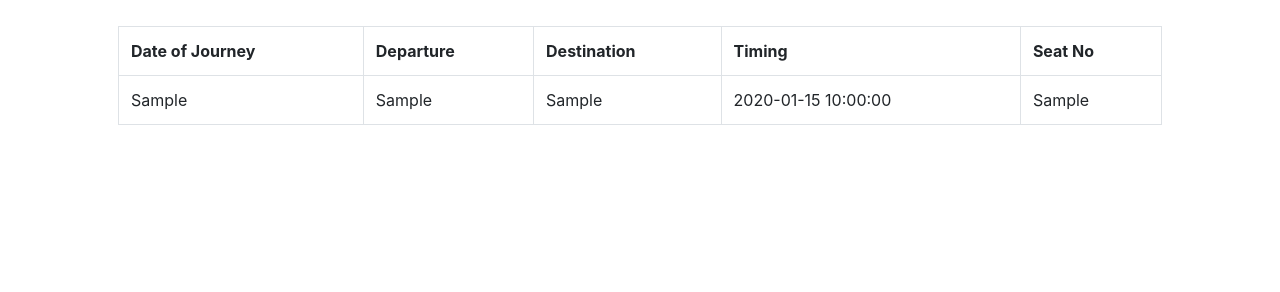
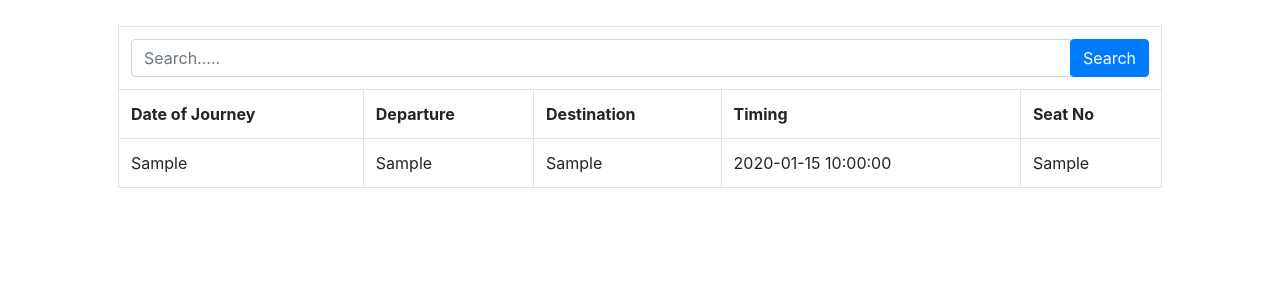
Before and after one commit to Namav404/TravelsToursManagementSystem, a PHP site: page /book_view.php in a window 1280 px wide. Shown: the part 80-372 px from the top of the page. Run offline with PHP 8.4, Linux system fonts and the light colour scheme; the visitor is signed in with stand-in values (Sample User, id 1); tables that the repository leaves empty or names only in its code hold one stand-in row (values such as "Sample post").

Commit message:
final changes

```diff
--- a/book.php
+++ b/book.php
@@ -35,7 +35,7 @@
                 </select>
             </div>
             <div class="form-group">
-                <label class="pl-3 pr-2">Destination</label>
+                <label class="pl-2 pr-1">Destination</label>
                 <select class="form-control" name="destination" required>
                     <option hidden></option>
                     <?php
@@ -58,7 +58,7 @@
                     ?>
                 </select>
             </div>
-            <input type="submit" class="btn btn-primary ml-5" value="Check">
+            <input type="submit" class="btn btn-primary ml-3" value="Check">
             <a href="cancel.php" class="ml-2 btn btn-danger">Cancel</a>
         </form>
     </div>
--- a/book_view.php
+++ b/book_view.php
@@ -1,13 +1,4 @@
-<?php
-require("session.php");
-
-if(isset($_GET['sno'])){
-    $sno=$_GET['sno'];
-    mysqli_query($db,"DELETE FROM seat WHERE sno='$sno'");
-    echo '<script>alert("Ticket was cancelled successfully!")</script>';
-}
-
-?>
+<?php require("session.php"); ?>
 <!DOCTYPE html>
 <html>
 
@@ -30,6 +21,19 @@ if(isset($_GET['sno'])){
         <h3 class="text-center">BOOKING DETAILS</h3>
         <table class="table table-bordered my-4">
             <tr>
+                <td colspan="5">
+                    <form method="POST">
+                        <div class="input-group">
+                            <input type="text" class="form-control" name="text" placeholder="Search.....">
+                            <div class="input-group-append">
+                                <span class="input-froup-text"><input type="submit" name="search"
+                                        class="btn btn-primary" value="Search"></span>
+                            </div>
+                        </div>
+                    </form>
+                </td>
+            </tr>
+            <tr>
                 <th>Date of Journey</th>
                 <th>Departure</th>
                 <th>Destination</th>
@@ -39,7 +43,15 @@ if(isset($_GET['sno'])){
             <?php
             $result = mysqli_query($db,"SELECT * FROM seat ORDER BY id DESC");
             if(mysqli_num_rows($result) == 0) {
-                echo '<tr><td colspan="6"><h5 class="error text-center">No Bookings Available!</h5></td></tr>';
+                echo '<tr><td colspan="5"><h5 class="error text-center">No Bookings Available!</h5></td></tr>';
+            } else {
+                if(isset($_POST['search'])) {
+                    $search = $_POST['text'];
+                    $query = "SELECT * FROM seat WHERE uname LIKE '%".$search."%' || sno LIKE '%".$search."%' || doj LIKE '%".$search."%'
+                    || dept LIKE '%".$search."%' || dest LIKE '%".$search."%' || time LIKE '%".$search."%'";
+                    $result = mysqli_query($db, $query);
+                    if(mysqli_num_rows($result)==0) {
+                        echo '<tr><td colspan="5"><h5 class="error text-center">Your search did not match!</h5></td></tr>';
                     } else {
                     while($row = mysqli_fetch_array($result)){
                         echo '<tr>
@@ -50,6 +62,17 @@ if(isset($_GET['sno'])){
                             <td>'.$row["sno"].'</td></tr>';
                         }
                     }
+                } else {
+                    while($row = mysqli_fetch_array($result)){
+                        echo '<tr>
+                            <td>'.$row["doj"].'</td>
+                            <td>'.$row["dept"].'</td>
+                            <td>'.$row["dest"].'</td>
+                            <td>'.$row["time"].'</td>
+                            <td>'.$row["sno"].'</td></tr>';
+                    }
+                }
+            }
             ?>
         </table>
     </div>
```
Lines whose indentation alone changed are shown as unchanged.
